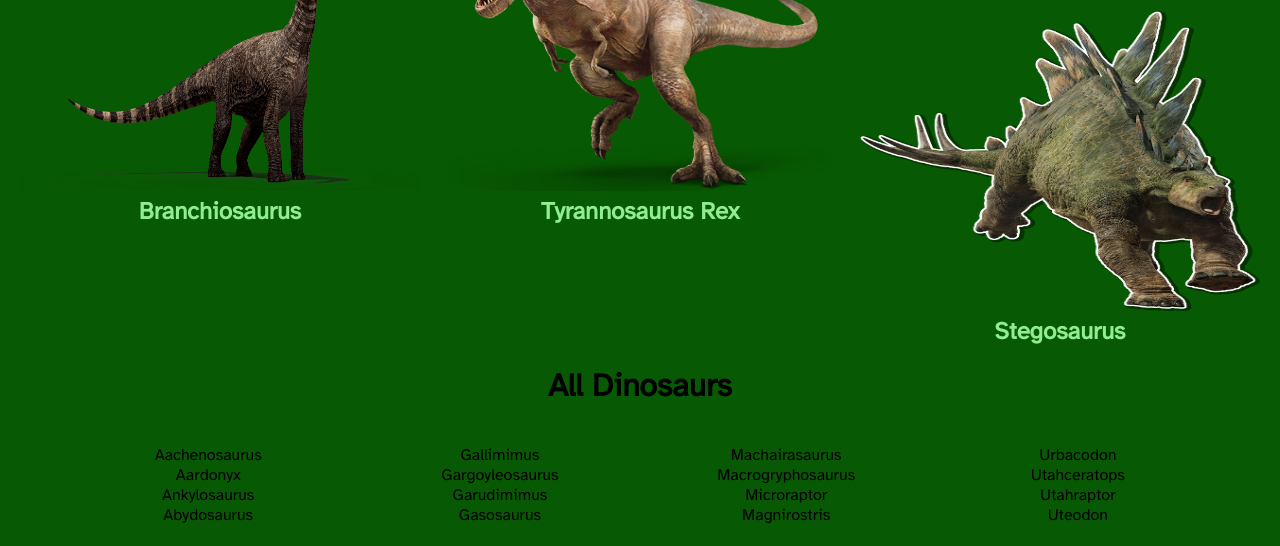
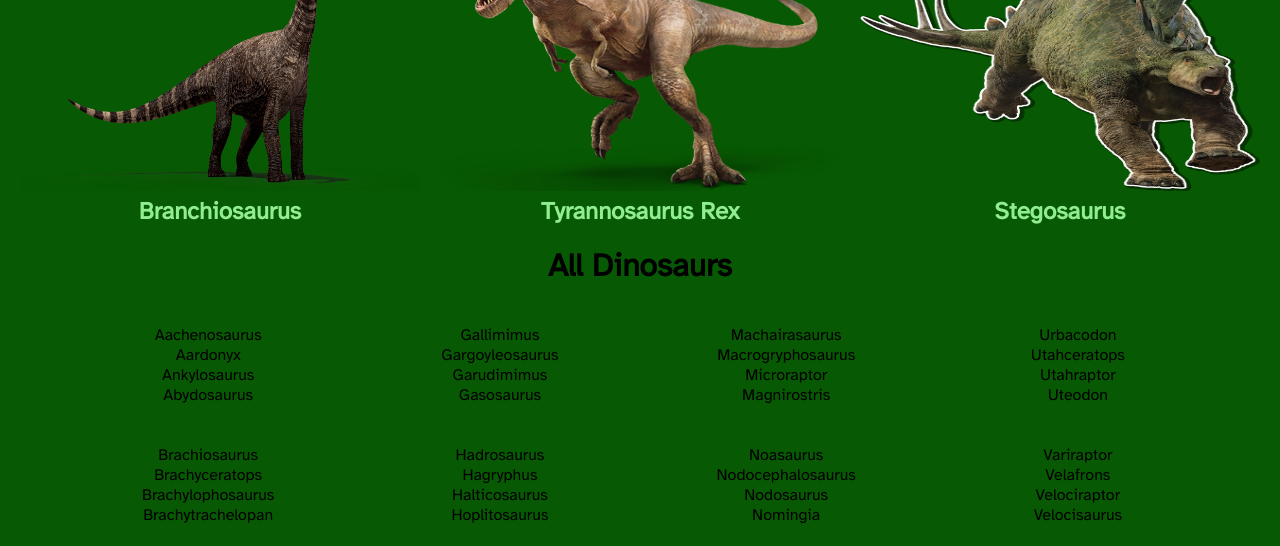
Before and after one commit to ChingHongski/TheDinosaurWIKI, a plain HTML site: page index.html in a window 1280 px wide. Shown: the part 648-1194 px from the top of the page. Drawn offline with Linux system fonts and the light colour scheme.

Commit message:
Update style.css

```diff
--- a/style.css
+++ b/style.css
@@ -74,9 +74,6 @@ h2{
 	justify-content: space-evenly;
 }
 
-#padding{
-	padding-top: 120px;
-}
 
 #list{
 	display: flex;
```
